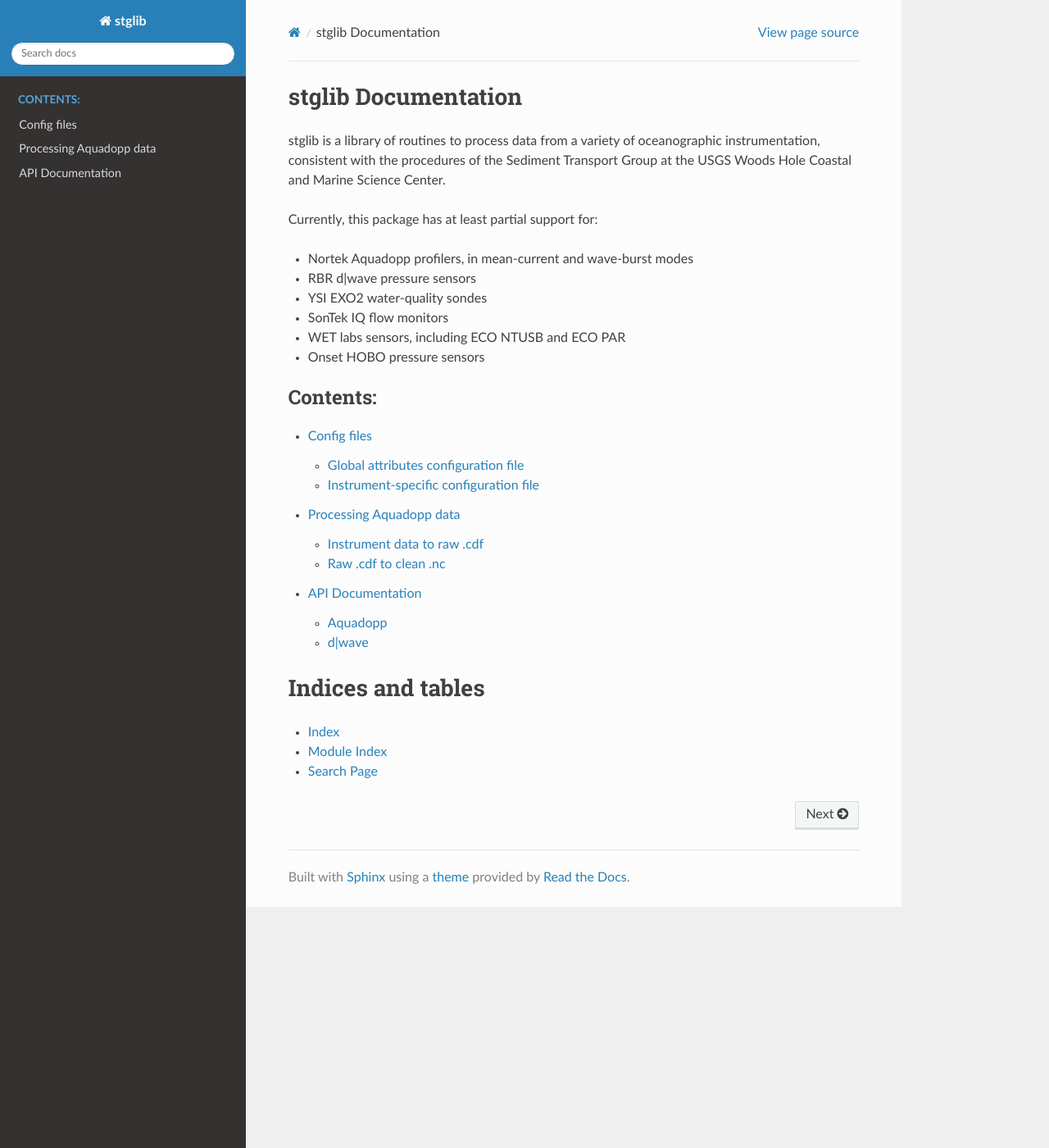
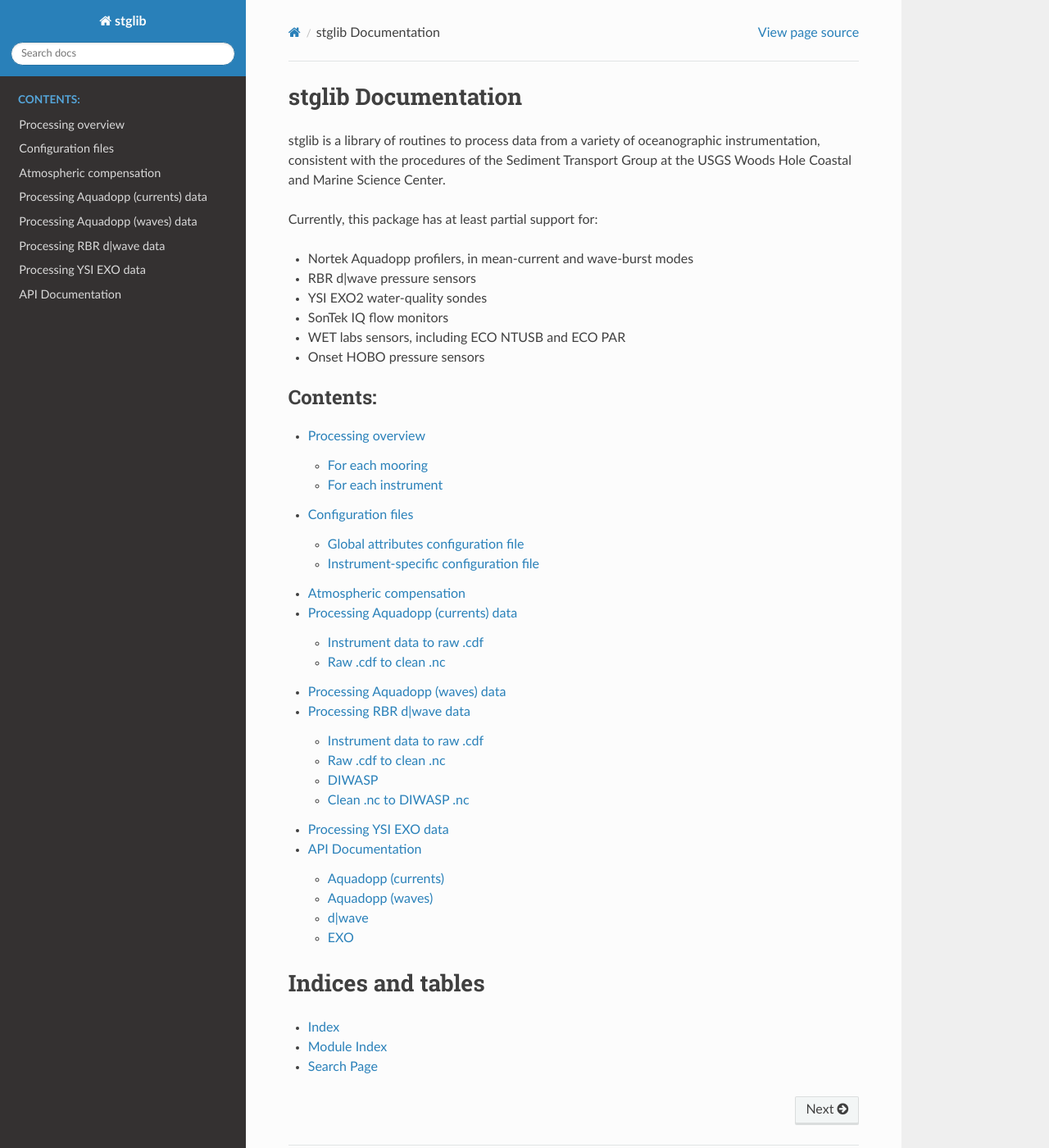
Before and after one commit to USGS-CMG/stglib, a Sphinx documentation site: the page built from doc/index.rst, in a window 1280 px wide and 1400 px high. Shown: the whole window at 82% size. Built offline with Sphinx 7.4.7 and the Read the Docs theme 2.0.0, drawn with Linux system fonts in a browser that asks for light colours.

Commit message:
Update documentation

```diff
--- a/doc/aqd.rst
+++ b/doc/aqd.rst
@@ -1,11 +1,16 @@
-Processing Aquadopp data
-************************
+Processing Aquadopp (currents) data
+***********************************
 
 Data will generally be processed using a series of run scripts. The first script for each instrument type
 depends on two :doc:`configuration files </config>`.
 
 Instrument data to raw .cdf
 ===========================
+
+Convert from text to a raw netCDF file with ``.cdf`` extension.
+
+runaqdhdr2cdf.py
+----------------
 
 .. argparse::
    :ref: stglib.core.cmd.aqdhdr2cdf_parser
@@ -14,6 +19,11 @@ Instrument data to raw .cdf
 Raw .cdf to clean .nc
 =====================
 
+Convert the raw .cdf data into an EPIC-compliant netCDF file with .nc extension, optionally including :doc:`atmospheric correction </atmos>` of the pressure data.
+
+runaqdcdf2nc.py
+---------------
+
 .. argparse::
    :ref: stglib.core.cmd.aqdcdf2nc_parser
    :prog: runaqdcdf2nc.py
--- /dev/null
+++ b/doc/atmos.rst
@@ -0,0 +1,27 @@
+Atmospheric compensation
+========================
+
+Pressure can be atmospherically compensated using a special .cdf file in each instrument's directory. Atmospheric pressure data is usually obtained from a nearby weather station, or a sensor deployed specifically for this purpose as part of the study. The .cdf file should have the following general structure:
+
+::
+
+  <class 'netCDF4._netCDF4.Dataset'>
+  root group (NETCDF4 data model, file format HDF5):
+    dimensions(sizes): time(8874)
+    variables(dimensions): int64 time(time), float64 atmpres(time)
+    groups:
+
+The file contains one dimension, ``time``, and one variable, ``atmpres``. The ``atmpres`` variable has one attribute, ``offset``,
+which sets the zero offset for the pressure sensor. In the example below, the offset is -10.25 dbar.
+
+::
+
+  <class 'netCDF4._netCDF4.Variable'>
+  float64 atmpres(time)
+      _FillValue: nan
+      offset: -10.25
+  unlimited dimensions:
+  current shape = (8874,)
+  filling on
+
+The time base of the atmospheric pressure file must be the same as that of the instrument pressure record. This file will be used by the run scripts to atmospherically compensate the pressure record.
--- a/doc/code.rst
+++ b/doc/code.rst
@@ -2,11 +2,17 @@ API Documentation
 *****************
 
 
-Aquadopp
-========
+Aquadopp (currents)
+===================
 
 .. autofunction:: stglib.aqd.hdr2cdf.prf_to_cdf
 .. autofunction:: stglib.aqd.cdf2nc.cdf_to_nc
+
+Aquadopp (waves)
+===================
+.. autofunction:: stglib.aqd.wvswad2cdf.wad_to_cdf
+.. autofunction:: stglib.aqd.wvscdf2nc.cdf_to_nc
+.. autofunction:: stglib.aqd.wvsnc2diwasp.nc_to_diwasp
 
 d|wave
 ======
@@ -14,3 +20,9 @@ d|wave
 .. autofunction:: stglib.rsk.rsk2cdf.rsk_to_cdf
 .. autofunction:: stglib.rsk.cdf2nc.cdf_to_nc
 .. autofunction:: stglib.rsk.nc2diwasp.nc_to_diwasp
+
+EXO
+===
+
+.. autofunction:: stglib.exo.csv_to_cdf
+.. autofunction:: stglib.exo.read_exo
--- a/doc/config.rst
+++ b/doc/config.rst
@@ -1,5 +1,5 @@
-Config files
-************
+Configuration files
+*******************
 
 There are two required configuration files for processing data. Contents of both files will be included as attributes in both the xarray Dataset and the netCDF files.
 
--- /dev/null
+++ b/doc/exo.rst
@@ -0,0 +1,4 @@
+Processing YSI EXO data
+***********************
+
+TODO
--- a/doc/index.rst
+++ b/doc/index.rst
@@ -21,8 +21,13 @@ Currently, this package has at least partial support for:
    :maxdepth: 2
    :caption: Contents:
 
+   overview
    config
+   atmos
    aqd
+   wvs
+   rsk
+   exo
    code
 
 
--- /dev/null
+++ b/doc/overview.rst
@@ -0,0 +1,20 @@
+Processing overview
+*******************
+
+Data from many instrument types can be processed using stglib. The general paradigm of processing is that each instrument is associated with a mooring (which could be a bottom platform, a wire mooring, a tripod, or something else). A mooring may have more than one instrument.
+
+
+The general procedure is as follows:
+
+For each mooring
+================
+
+* Create a global attributes :doc:`configuration file </config>`.
+
+For each instrument
+===================
+
+* Create an instrument-specific :doc:`configuration file </config>`.
+* Use the appropriate run script(s) to process the data.
+* Some instruments require the use of two or more run scripts, run in series, for full processing.
+* When external data is required (e.g., for atmospheric compensation), these are provided to the run scripts. In the case of atmospheric compensation, Jupyter notebooks are available to help create an appropriate atmospheric pressure record.
--- /dev/null
+++ b/doc/rsk.rst
@@ -0,0 +1,47 @@
+Processing RBR d|wave data
+**************************
+
+Data will generally be processed using a series of run scripts. The first script for each instrument type
+depends on two :doc:`configuration files </config>`.
+
+Instrument data to raw .cdf
+===========================
+
+Convert from .rsk binary to a raw netCDF file with .cdf extension using ``runrskrsk2cdf.py``.
+
+runrskrsk2cdf.py
+----------------
+
+.. argparse::
+   :ref: stglib.core.cmd.rskrsk2cdf_parser
+   :prog: runrskrsk2cdf.py
+
+Raw .cdf to clean .nc
+=====================
+
+Convert the raw .cdf data into an EPIC-compliant netCDF file with .nc extension using ``runrskcdf2nc.py``, optionally including :doc:`atmospheric correction </atmos>` of the pressure data.
+
+runrskcdf2nc.py
+---------------
+
+.. argparse::
+   :ref: stglib.core.cmd.rskcdf2nc_parser
+   :prog: runrskcdf2nc.py
+
+
+DIWASP
+======
+
+Run DIWASP (within MATLAB) to produce wave statistics (see ``scripts/rundiwasp.m`` for an example run script). DIWASP must be run within MATLAB.
+
+Clean .nc to DIWASP .nc
+=======================
+
+Incorporate the DIWASP statistics into an EPIC-compliant netCDF file with .nc extension using ``runrsknc2diwasp.py``.
+
+runrsknc2diwasp.py
+------------------
+
+.. argparse::
+  :ref: stglib.core.cmd.rsknc2diwasp_parser
+  :prog: runrsknc2diwasp.py
--- /dev/null
+++ b/doc/wvs.rst
@@ -0,0 +1,4 @@
+Processing Aquadopp (waves) data
+***********************************
+
+TODO
```
